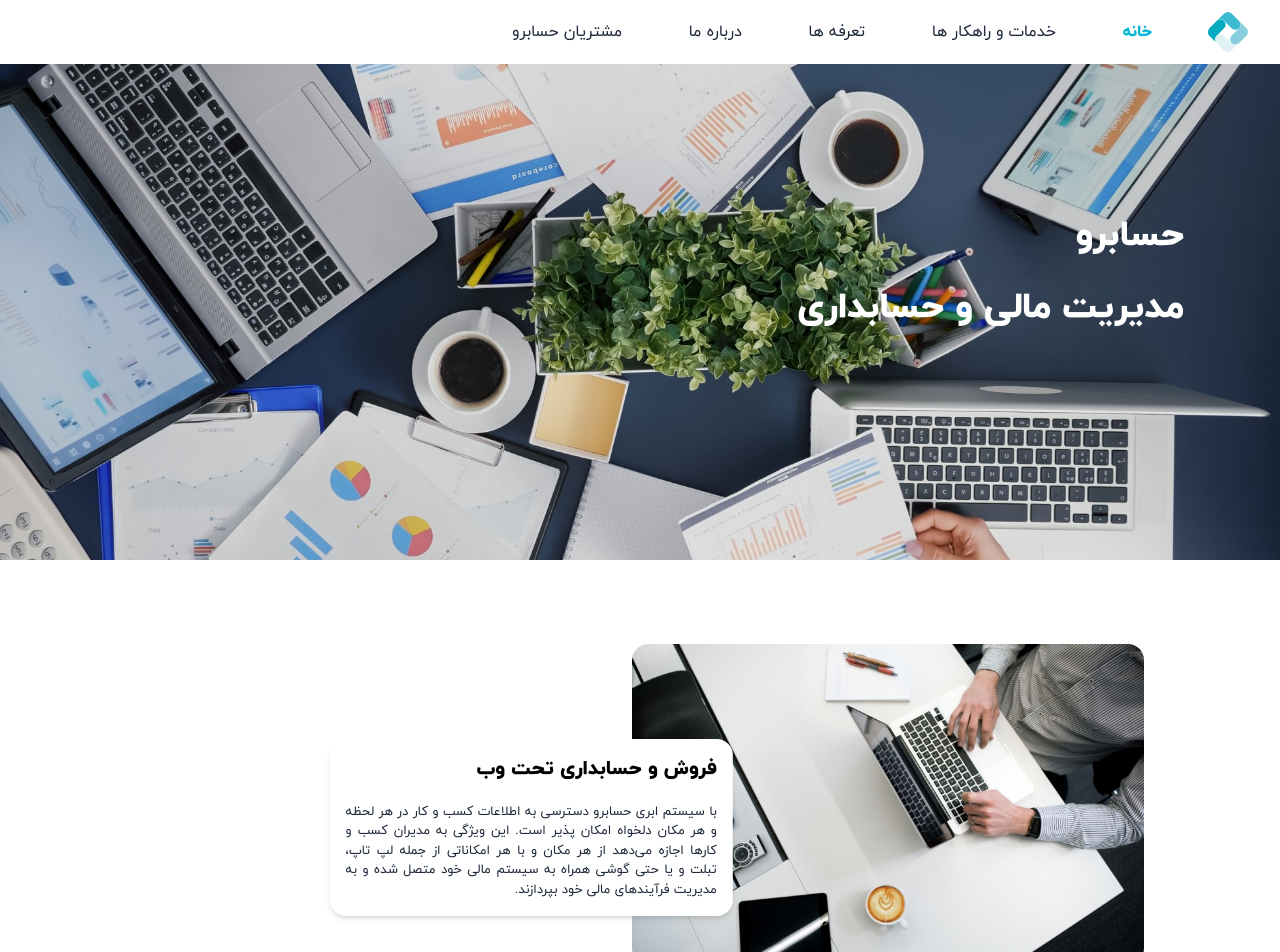
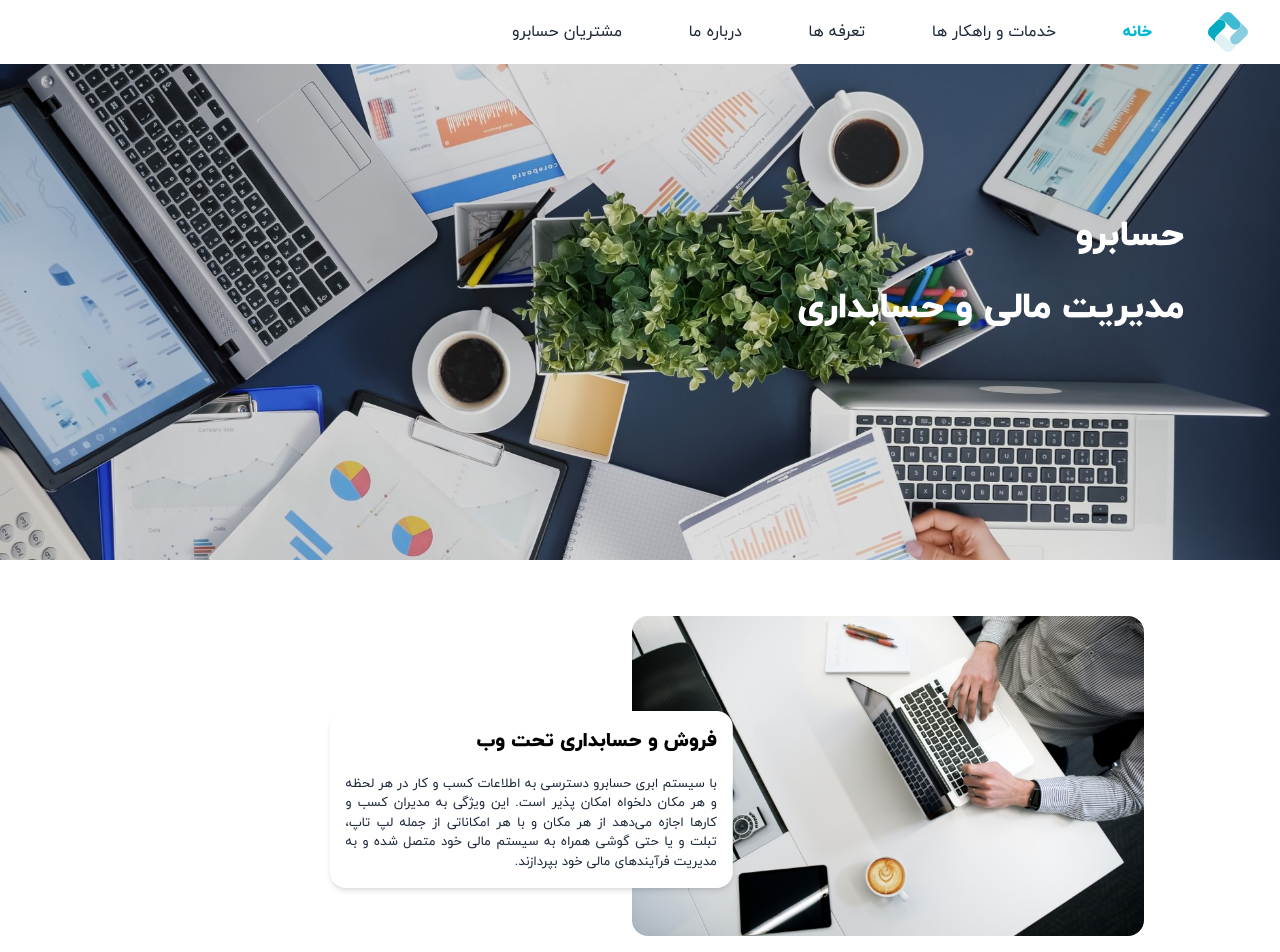
Before and after one commit to side-26/hesabro-app, a Vue app: page / in a window 1280 px wide. Shown: the top 952 px of the page. Built offline with nearby package versions, Linux system fonts and the light colour scheme; no server answers.

Commit message:
style : change some style in homePage and advantagesCard

```diff
--- a/src/components/AdvantagesCard/AdvantagesCard.vue
+++ b/src/components/AdvantagesCard/AdvantagesCard.vue
@@ -1,5 +1,5 @@
 <template lang="">
-  <div class="lg:mx-16 my-12">
+  <div class="lg:mx-16 my-5">
     <div class="flex p-8 flex-col md:flex-row md:items-end md:justify-start justify-center" :class="{ 'order-2 md:justify-end': cardProperty.align === 'left' }">
       <figure :class="{ 'md:order-2': cardProperty.align === 'left' }" class="rounded-2xl 2xl:rounded-3xl w-full md:w-96 md:h-72 lg:w-100 lg:h-80  overflow-hidden">
         <img class="w-full object-cover h-full" :src="cardProperty.imgSrc" loading="lazy" :alt="cardProperty.title" />
--- a/src/views/Home/Home.vue
+++ b/src/views/Home/Home.vue
@@ -135,7 +135,7 @@ export default {
             }
           })
         },
-        { threshold: 0.35 },
+        { threshold: 0.25},
       )
       document.querySelectorAll('.observing').forEach((section) => {
         observer.observe(section)
```
